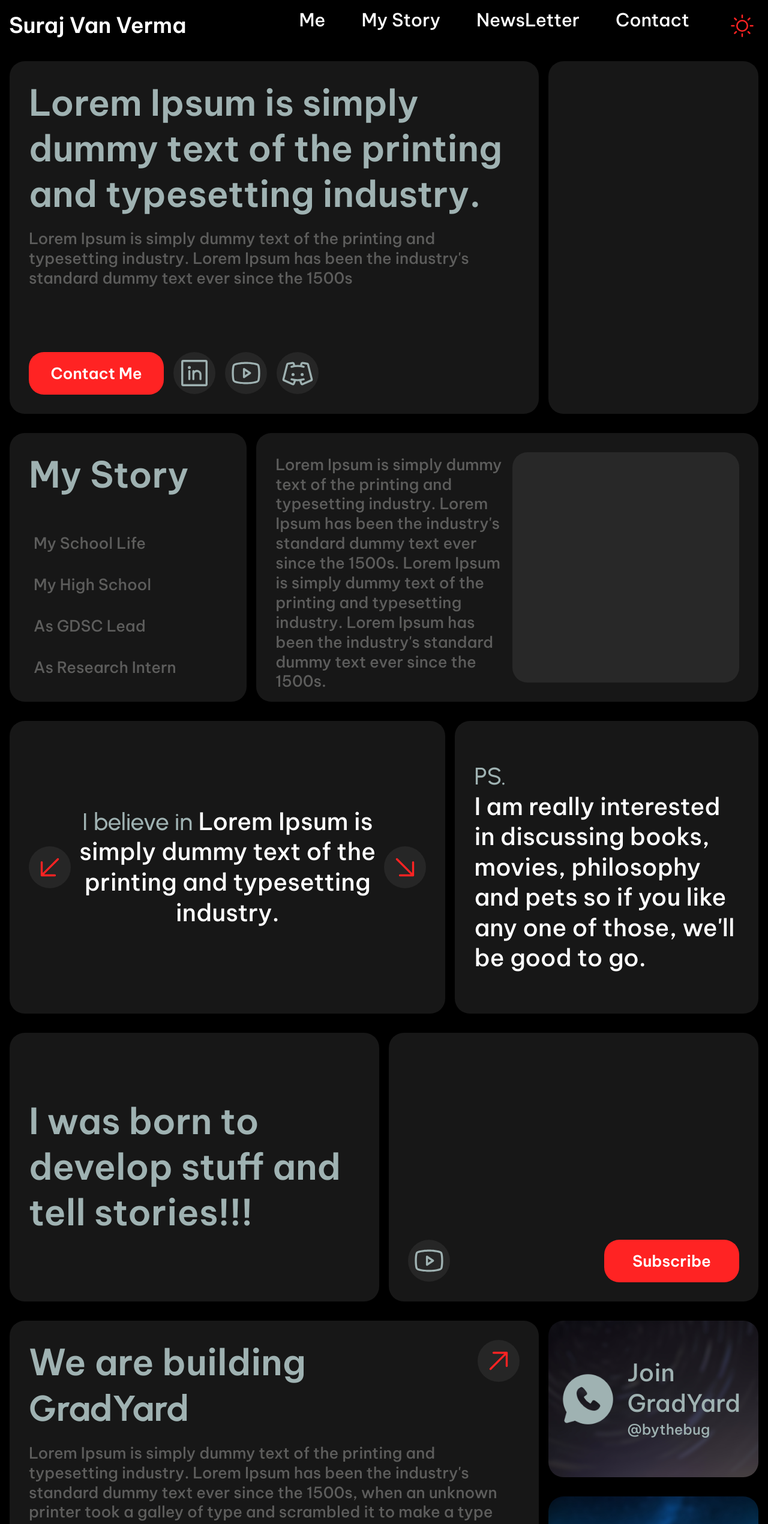
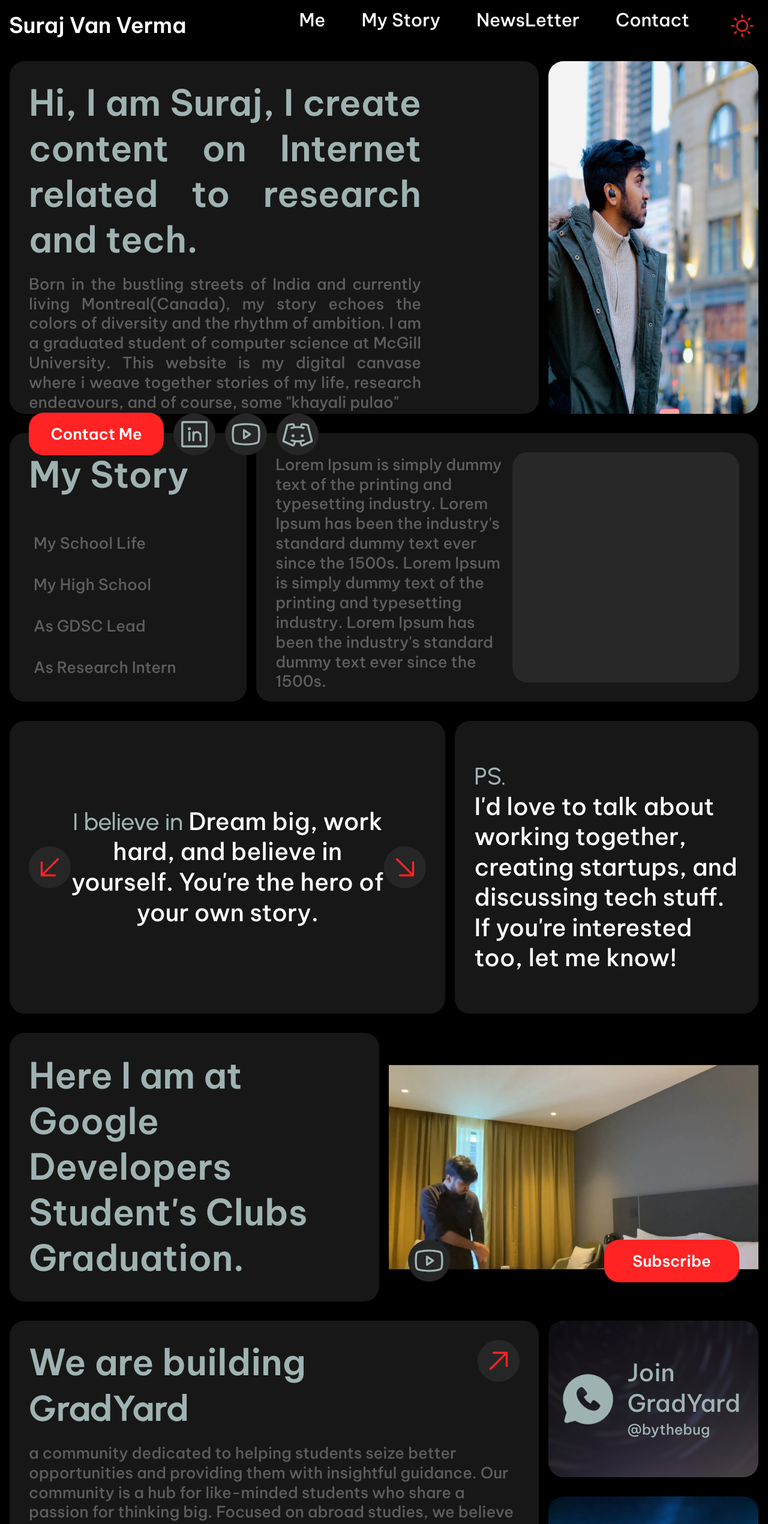
Before and after one commit to gurashish18/suraj-discord, a React (Create React App) app: page / in a window 1280 px wide. Shown: the top 2541 px of the page at 60% size. Built offline with nearby package versions, Linux system fonts and the light colour scheme.

Commit message:
new text changes

```diff
--- a/src/components/Article.js
+++ b/src/components/Article.js
@@ -5,7 +5,7 @@ import React from "react";
 import Button from "./Button";
 import { useSelector } from "react-redux";
 
-const Article = () => {
+const Article = ({ title, description }) => {
 	const isDarkMode = useSelector((state) => state.isDarkMode.darkMode);
 	return (
 		<Stack height={"100%"} width={"100%"}>
@@ -30,7 +30,7 @@ const Article = () => {
 						color: isDarkMode ? "#9FB2B2" : "#728181",
 					}}
 				>
-					Article Name
+					{title}
 				</Typography>
 				<Typography
 					sx={{
@@ -46,9 +46,7 @@ const Article = () => {
 						marginBottom: "20px",
 					}}
 				>
-					Lorem Ipsum is simply dummy text of the printing and typesetting
-					industry. Lorem Ipsum has been the industry's standard dummy text ever
-					since the 1500s
+					{description}
 				</Typography>
 				<Button text={"Contact Me"} />
 			</Stack>
--- a/src/sections/Articles.js
+++ b/src/sections/Articles.js
@@ -28,7 +28,12 @@ const Articles = () => {
 				}}
 				p={4}
 			>
-				<Article />
+				<Article
+					title={"Graduate School Resources"}
+					description={
+						"I've created this guide to help you navigate the complex process of graduate admissions. With insights gained from experts, this guide aims to demystify the process and provide a clear understanding of what to expect."
+					}
+				/>
 			</Stack>
 			<Stack
 				flex={0.5}
@@ -43,7 +48,12 @@ const Articles = () => {
 				}}
 				p={4}
 			>
-				<Article />
+				<Article
+					title={"International Internship Resources"}
+					description={
+						"Below is a list of various research internship programs avialble across different countries. These programs offer students the chance to engage in cutting-edge research in a variety of fields."
+					}
+				/>
 			</Stack>
 		</Stack>
 	);
--- a/src/sections/Interest.js
+++ b/src/sections/Interest.js
@@ -66,8 +66,8 @@ const Interest = () => {
 					>
 						I believe in{" "}
 					</span>
-					Lorem Ipsum is simply dummy text of the printing and typesetting
-					industry.
+					Dream big, work hard, and believe in yourself. You're the hero of your
+					own story.
 				</Typography>
 				<IconButton
 					p={2}
@@ -118,8 +118,8 @@ const Interest = () => {
 					>
 						PS.
 					</span>
-					<br /> I am really interested in discussing books, movies, philosophy
-					and pets so if you like any one of those, we'll be good to go.
+					<br /> I'd love to talk about working together, creating startups, and
+					discussing tech stuff. If you're interested too, let me know!
 				</Typography>
 			</Stack>
 		</Stack>
--- a/src/sections/Me.js
+++ b/src/sections/Me.js
@@ -9,6 +9,7 @@ import {
 import React from "react";
 import Button from "../components/Button";
 import { useSelector } from "react-redux";
+import Suraj from "../assets/suraj.jpeg";
 
 const Me = () => {
 	const isDarkMode = useSelector((state) => state.isDarkMode.darkMode);
@@ -34,7 +35,7 @@ const Me = () => {
 				}}
 				p={4}
 			>
-				<Stack>
+				<Stack maxWidth={{ lg: "80%", md: "90%", sm: "100%", xs: "100%" }}>
 					<Typography
 						sx={{
 							fontSize: { lg: "60px", md: "50px", sm: "40px", xs: "30px" },
@@ -46,10 +47,11 @@ const Me = () => {
 								xs: "45.9px",
 							},
 							color: isDarkMode ? "#9FB2B2" : "#728181",
+							textAlign: "justify",
 						}}
 					>
-						Lorem Ipsum is simply <br /> dummy text of the printing <br />
-						and typesetting industry.
+						Hi, I am Suraj, I create content on Internet related to research and
+						tech.
 					</Typography>
 					<Typography
 						marginTop={"20px"}
@@ -63,11 +65,15 @@ const Me = () => {
 								xs: "22.89px",
 							},
 							color: isDarkMode ? "#5D5D5C" : "#5D5D5C",
+							textAlign: "justify",
 						}}
 					>
-						Lorem Ipsum is simply dummy text of the printing and <br />{" "}
-						typesetting industry. Lorem Ipsum has been the industry's <br />{" "}
-						standard dummy text ever since the 1500s
+						Born in the bustling streets of India and currently living
+						Montreal(Canada), my story echoes the colors of diversity and the
+						rhythm of ambition. I am a graduated student of computer science at
+						McGill University. This website is my digital canvase where i weave
+						together stories of my life, research endeavours, and of course,
+						some "khayali pulao"
 					</Typography>
 				</Stack>
 				<Stack
@@ -138,7 +144,13 @@ const Me = () => {
 					backgroundColor: isDarkMode ? "#171717" : "#D7D7D7",
 					borderRadius: "25px",
 				}}
-			></Stack>
+			>
+				<img
+					src={Suraj}
+					style={{ height: "100%", width: "100%", borderRadius: "25px" }}
+					alt="Suraj picture"
+				/>
+			</Stack>
 		</Stack>
 	);
 };
--- a/src/sections/Social.js
+++ b/src/sections/Social.js
@@ -56,7 +56,7 @@ const Social = () => {
 						We are building <br />
 						<span
 							style={{
-								fontSize: { lg: "80px", md: "70px" },
+								fontSize: { lg: "80px", md: "70px", sm: "60px", xs: "50px" },
 								fontWeight: 700,
 							}}
 						>
@@ -92,10 +92,10 @@ const Social = () => {
 						color: isDarkMode ? "#5D5D5C" : "#5D5D5C",
 					}}
 				>
-					Lorem Ipsum is simply dummy text of the printing and typesetting
-					industry. Lorem Ipsum has been the industry's standard dummy text ever
-					since the 1500s, when an unknown printer took a galley of type and
-					scrambled it to make a type specimen book.
+					a community dedicated to helping students seize better opportunities
+					and providing them with insightful guidance. Our community is a hub
+					for like-minded students who share a passion for thinking big. Focused
+					on abroad studies, we believe in the impact of proper guidance
 				</Typography>
 				<Stack
 					marginTop={"20px"}
--- a/src/sections/Youtube.js
+++ b/src/sections/Youtube.js
@@ -5,6 +5,7 @@ import { YoutubeLogo } from "@phosphor-icons/react/dist/ssr";
 import React from "react";
 import Button from "../components/Button";
 import { useSelector } from "react-redux";
+import Suraj2 from "../assets/suraj2.jpeg";
 
 const Youtube = () => {
 	const isDarkMode = useSelector((state) => state.isDarkMode.darkMode);
@@ -43,7 +44,7 @@ const Youtube = () => {
 						color: isDarkMode ? "#9FB2B2" : "#728181",
 					}}
 				>
-					I was born to develop stuff and tell stories!!!
+					Here I am at Google Developers Student's Clubs Graduation.
 				</Typography>
 			</Stack>
 			<Stack
@@ -55,6 +56,9 @@ const Youtube = () => {
 				sx={{
 					backgroundColor: isDarkMode ? "#171717" : "#D7D7D7",
 					borderRadius: "25px",
+					backgroundImage: `url(${Suraj2})`,
+					backgroundSize: "cover",
+					backgroundPosition: "center",
 				}}
 				p={4}
 			>
```
Also changed, not shown: src/assets/suraj.jpeg (added), src/assets/suraj2.jpeg (added).
